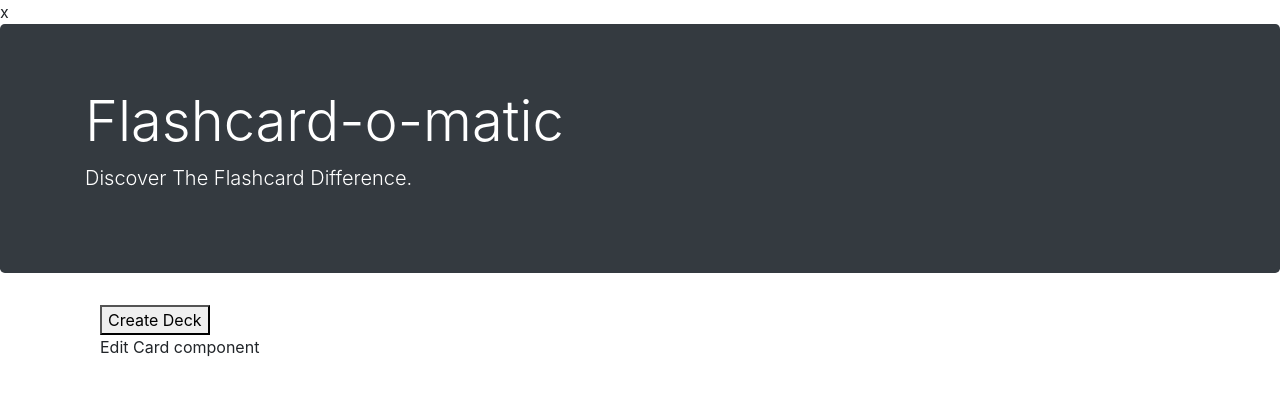
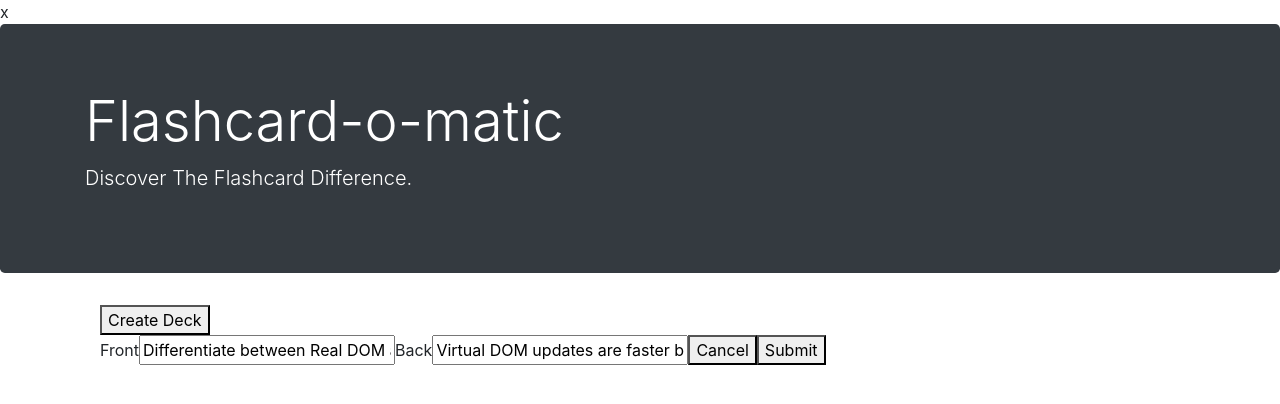
Before and after one commit to JoshuaCowan87/Flashcards_Frontend_Capstone, a React (Create React App) app: page /decks/1/cards/1/edit in a window 1280 px wide. Shown: the top 404 px of the page. Built offline with nearby package versions, Linux system fonts and the light colour scheme; no server answers; data requests are answered from the project's data file; a web font is replaced by a local one.

Commit message:
debugged addCard, began editCard

```diff
--- a/data/db.json
+++ b/data/db.json
@@ -62,6 +62,48 @@
       "back": " adding card to test delete",
       "deckId": 3,
       "id": 7
+    },
+    {
+      "front": " trial1",
+      "back": " trial1",
+      "deckId": 5,
+      "id": 9
+    },
+    {
+      "front": " trial 2",
+      "back": " trial 2",
+      "deckId": 5,
+      "id": 10
+    },
+    {
+      "front": "trial 3 ",
+      "back": " trial 3",
+      "deckId": 5,
+      "id": 12
+    },
+    {
+      "front": " check",
+      "back": "check",
+      "deckId": 3,
+      "id": 13
+    },
+    {
+      "front": "check1 ",
+      "back": " check1",
+      "deckId": 3,
+      "id": 14
+    },
+    {
+      "front": " 3",
+      "back": " 3",
+      "deckId": 3,
+      "id": 15
+    },
+    {
+      "front": " 4",
+      "back": " 4",
+      "deckId": 3,
+      "id": 16
     }
   ]
 }
--- a/src/Cards/AddCard.js
+++ b/src/Cards/AddCard.js
@@ -5,22 +5,23 @@ import { useHistory, Link, useParams } from "react-router-dom";
 
 
 
-// deck is undefined, troubleshoot
 
 
-//  deck, cards, setCards, deckId
-const AddCard = ({ deck, deckId}) => {
+
+// ={name: "Loading..."}
+const AddCard = ({deck, setDeck, deckId}) => {
 //assign variables
   const history = useHistory();
- // const {deckId} = useParams();
-  //const [deck, setDeck] = useState();
   const [newCard, setNewCard] = useState({
     front: " ",
     back: " ",
     deckId
   });
 
-// fetch deck, need to finish
+  console.log("add card deckID", deckId)
+  console.log("add card deck", deck)
+
+// fetch deck
 /* useEffect(() => {
     async function getDeck() {
       const gettingDeck = await readDeck(deckId);
@@ -41,8 +42,13 @@ const cardBackChangeHandler =(e) => {
 }
 
   async function cardSubmitHandler(e) {
+    e.preventDefault();
     const response = await createCard(deckId, newCard);
     history.push("/");
+    {/* find deck
+        add card to deck
+        setDecks(new version of deck, with new card)
+    */}
     return response;
   }
 
@@ -51,22 +57,21 @@ const cardBackChangeHandler =(e) => {
   };
 
 
-  console.log("addCards deck", deck)
+ if (!deck) {return <p>Loading...</p>}
+  return (
 
-  console.log("addCards deckId", deckId)
-  return (
     <div className="container">
       <ol className="breadcrumb">
         <li className="breacrumb-item">
           <Link to="/">Home</Link>
         </li>
         <li className="breadcrumb-item">
-          <Link to="/decks/:deckId">deck.name</Link>
+          <Link to="/decks/:deckId">{deck.name}</Link>
         </li>
         <li className="breadcrumb-item-active"> Add Card</li>
       </ol>
-      <h3>deck.name: Add Card</h3>
-      <form onSubmit={cardSubmitHandler}>
+      <h3>{deck.name}: Add Card</h3>
+      <form >
         <label>Front</label>
         <input
           type="text"
@@ -91,6 +96,7 @@ const cardBackChangeHandler =(e) => {
         </button>
       </form>
     </div>
+
   );
 };
 
--- a/src/Cards/EditCard.js
+++ b/src/Cards/EditCard.js
@@ -1,9 +1,53 @@
-import React from "react";
+import React, {useEffect, useState} from "react";
+import { useParams } from "react-router-dom";
+import {readCard} from "../utils/api/index"
 
-const EditCard = () => {
+const EditCard = ({deckId}) => {
+    // assign variables
+  const initialCardState = {
+      front: " ",
+      back: " "
+  }
+const [editCard, setEditCard] = useState(initialCardState);
+const {cardId} = useParams();
 
+// fetch card
+useEffect(() => {
+    async function getCard() {
+        const response = await readCard(cardId);
+        setEditCard(response)
+    }
+    getCard();
+}, [cardId])
+
+console.log("editCard card", editCard)
     return (
-        <p>Edit Card component</p>
+        <div>
+            <form >
+        <label>Front</label>
+        <input
+          type="text"
+          id="front"
+          name="front"
+        //  onChange={/*cardFrontChangeHandler*/}
+          value={editCard.front}
+        ></input>
+        <label>Back</label>
+        <input
+          type="text"
+          id="back"
+          name="back"
+
+          value={editCard.back}
+        ></input>
+        <button type="canel">
+          Cancel
+        </button>
+        <button type="submit" >
+          Submit
+        </button>
+      </form>
+        </div>
     )
 }
 
--- a/src/Decks/DeckHome.js
+++ b/src/Decks/DeckHome.js
@@ -31,8 +31,7 @@ const DeckHome = ({ decks, setDecks, deleteDeckHandler }) => {
     getCards();
   }, []);
 
-console.log("deckhome deck", deck);
-console.log("deckhome deck id", deckId)
+
   return (
     <div>
       <Switch>
@@ -60,7 +59,7 @@ console.log("deckhome deck id", deckId)
           <EditCard {...{deck, cards, setCards, deckId}}/>
         </Route>
         <Route path="/decks/:deckId/cards/new">
-          <AddCard {...{deck, cards, setCards, deckId}}/>
+          <AddCard {...{deck, cards, setCards, deckId, setDeck}}/>
         </Route>
         <Route>
           <p>Deck not found</p>
--- a/src/Decks/EditDeck.js
+++ b/src/Decks/EditDeck.js
@@ -15,11 +15,10 @@ const initialDeckState = {
 }
 const [editDeck, setEditDeck] = useState(initialDeckState);
 
-console.log("first deckId", deckId)
+
 // retrieve deck
 useEffect(() => {
     async function getDeck() {
-        console.log("mid deckId", deckId)
       const gettingDeck = await readDeck(deckId);
       setEditDeck(gettingDeck);
     }
@@ -54,11 +53,11 @@ useEffect(() => {
                 <li className="breadcrumb-item">
                     <Link to="/decks/:deckId">{editDeck.name}</Link>
                 </li>
-                <li className="breadcrumb-item-actice">
+                <li className="breadcrumb-item-active">
                     Edit Deck
                 </li>
             </ol>
-            <form onSubmit={submitHandler}>
+            <form>
                 <label>Deck Name</label>
                 <input
                 type="text"
@@ -77,7 +76,7 @@ useEffect(() => {
                 value={editDeck.description}
                 ></input>
                 <button type="cancel" onClick={cancelHandler}>Cancel</button>
-                <button type="submit" onSubmit={submitHandler}>Submit</button>
+                <button type="submit" onClick={submitHandler}>Submit</button>
             </form>
         </div>
     )
--- a/src/Home/Home.js
+++ b/src/Home/Home.js
@@ -26,7 +26,7 @@ function deleteDeckHandler (deckId) {
       history.push("/");
     }
   }
-console.log("home decks", decks)
+
     return (
         <div className="container">
             <div>
```
